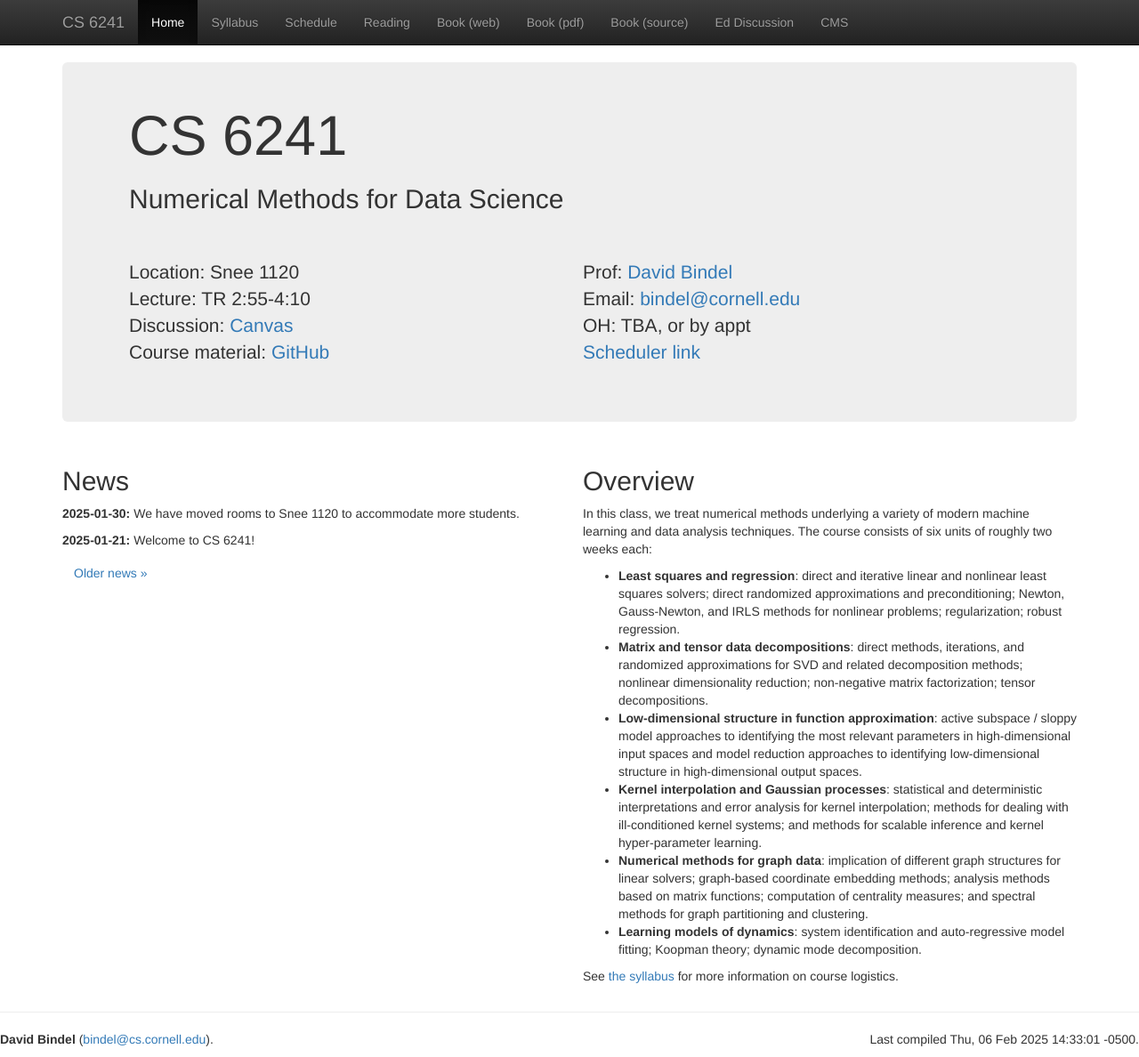
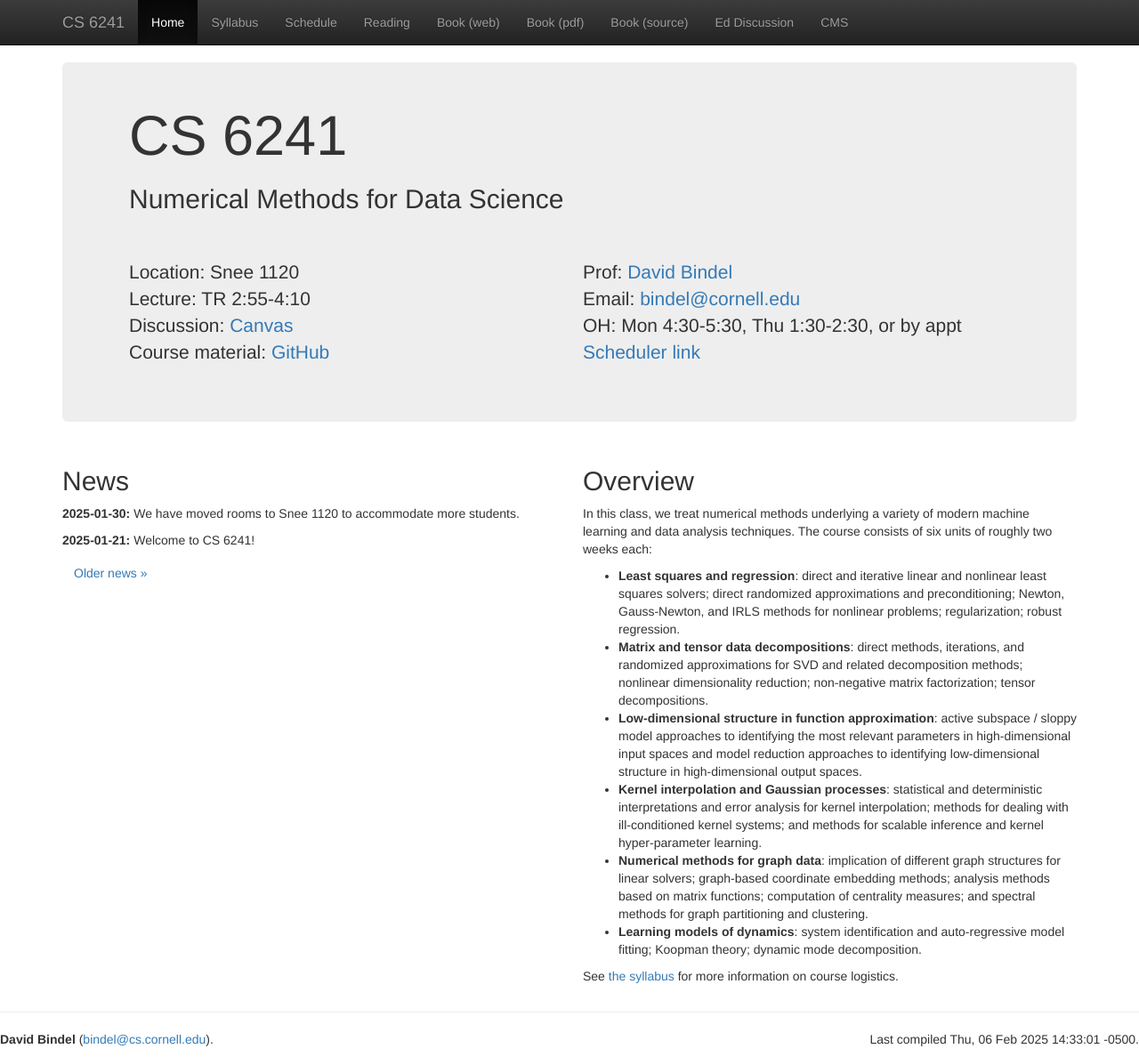
Before and after one commit to dbindel/cs6241-s25, a Jekyll site: the page built from web/index.html, in a window 1280 px wide and 1188 px high. Shown: the whole window at 89% size. Built offline with Jekyll 4.4.1, drawn with Linux system fonts in a browser that asks for light colours; nearby versions of some CDN libraries.

Commit message:
Update OH.

```diff
--- a/web/_includes/cs6241_head.html
+++ b/web/_includes/cs6241_head.html
@@ -20,7 +20,7 @@
       <p>
         Prof: <a href="http://www.cs.cornell.edu/~bindel">David Bindel</a><br/>
         Email: <a href="mailto:bindel@cornell.edu">bindel@cornell.edu</a><br/>
-        OH: TBA, or by appt<br/>
+        OH: Mon 4:30-5:30, Thu 1:30-2:30, or by appt<br/>
         <a href="http://www.meetme.so/DavidBindel">Scheduler link</a>
       </p>
     </div>
```
